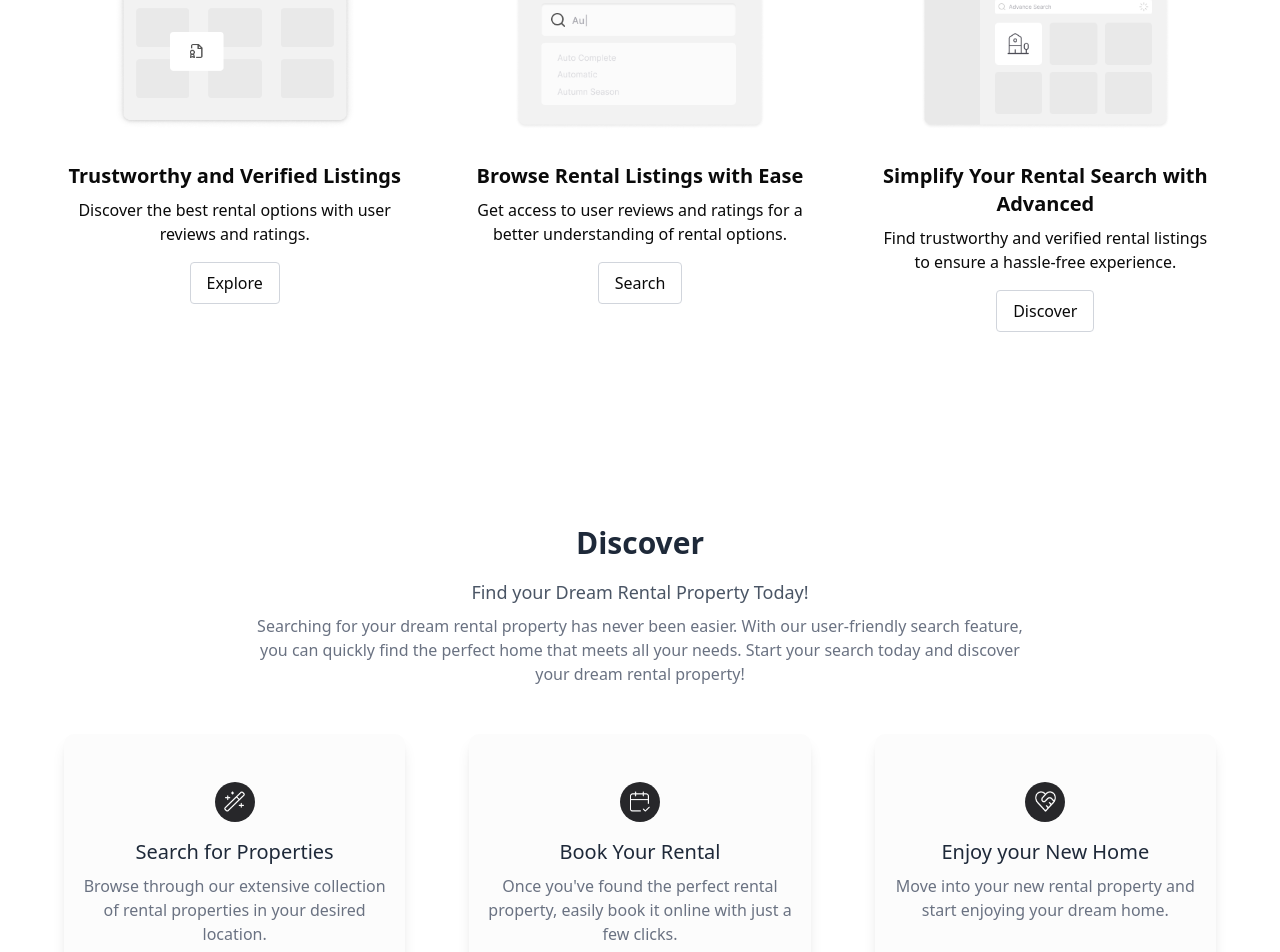
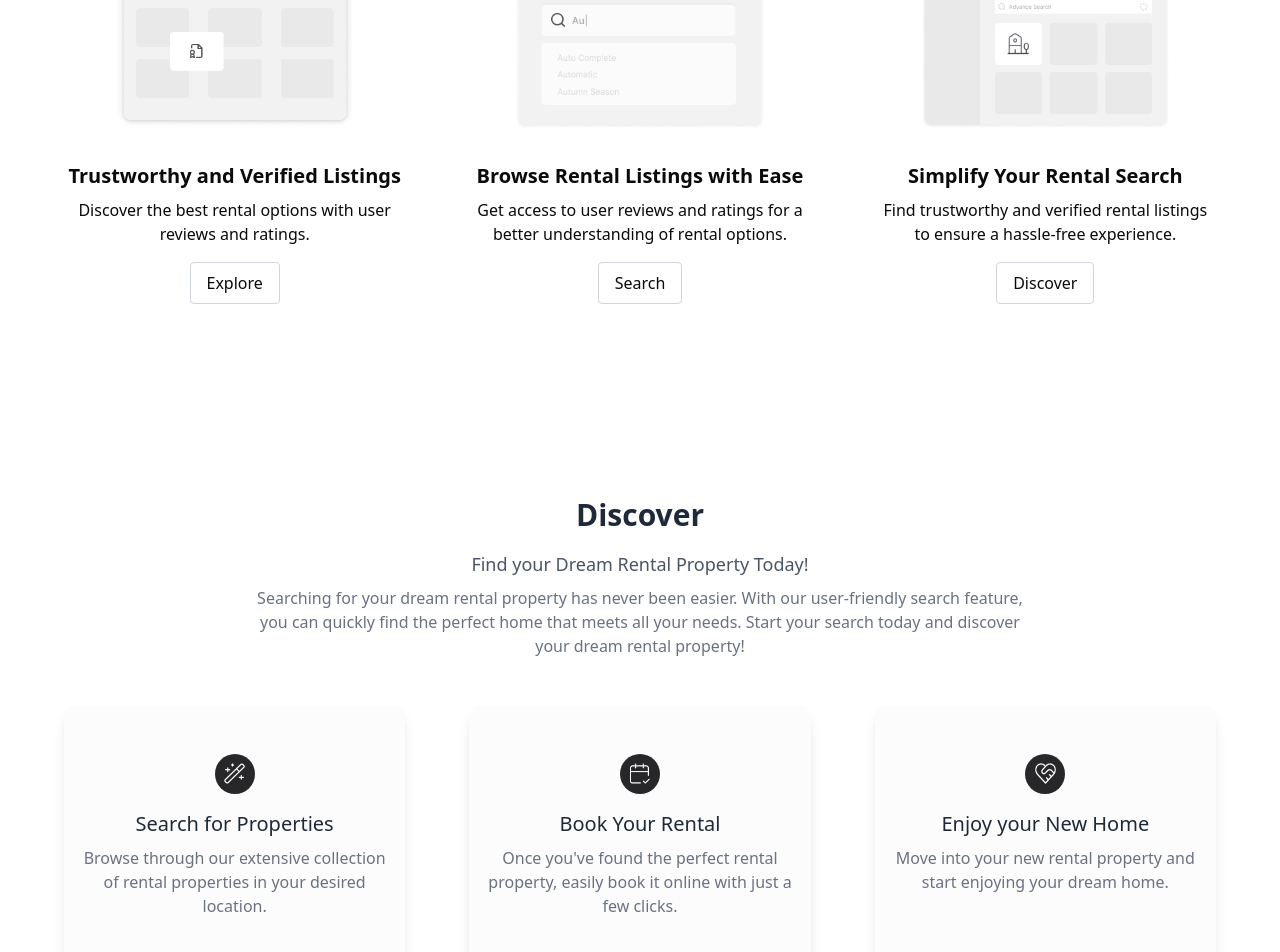
Before and after one commit to Kavishcan/Rentiful, a Next.js app in the folder client/: page /landing in a window 1280 px wide. Shown: the part 1114-2066 px from the top of the page. Built offline with nearby package versions, Linux system fonts and the light colour scheme; no server answers.

Commit message:
refactor FeaturesSection component to simplify feature description

```diff
--- a/client/src/app/(nondashboard)/landing/FeaturesSection.tsx
+++ b/client/src/app/(nondashboard)/landing/FeaturesSection.tsx
@@ -46,7 +46,7 @@ function FeaturesSection() {
                   [
                     "Trustworthy and Verified Listings",
                     "Browse Rental Listings with Ease",
-                    "Simplify Your Rental Search with Advanced",
+                    "Simplify Your Rental Search",
                   ][index]
                 }
                 description={
```
